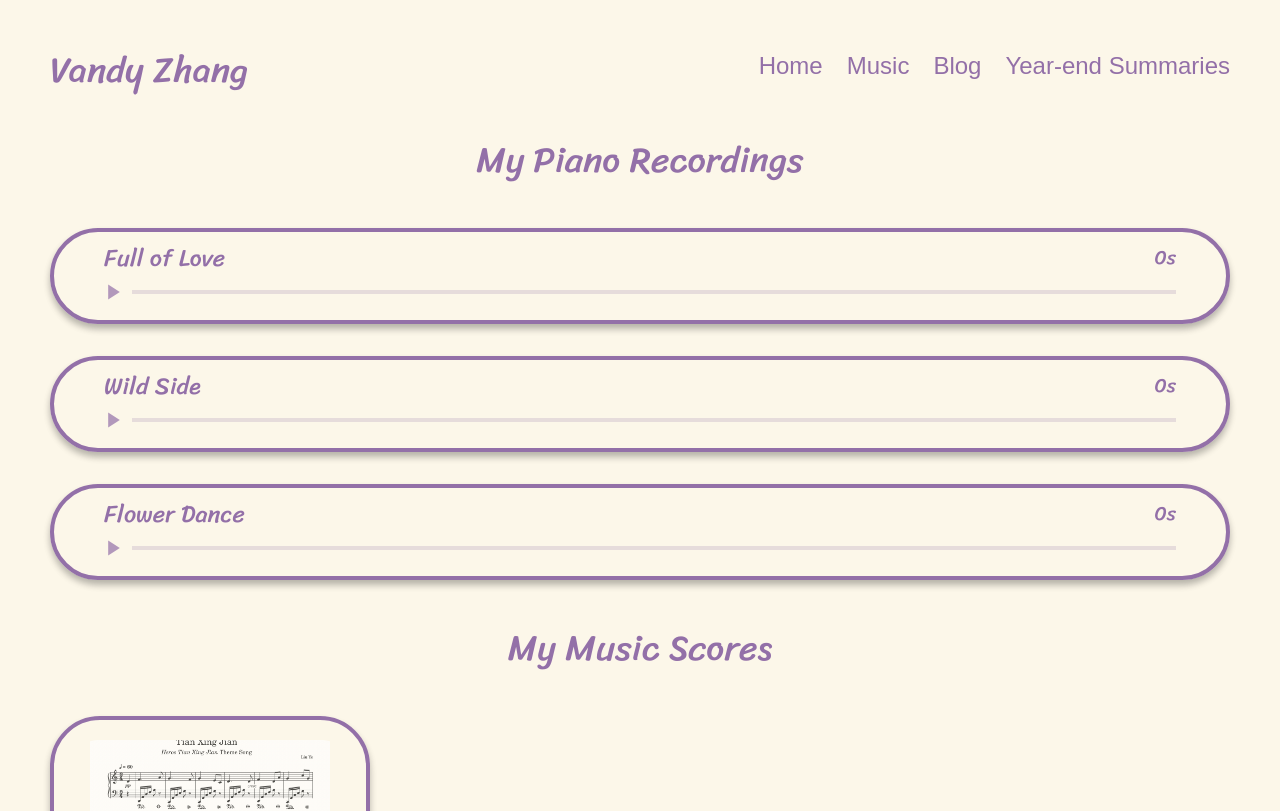
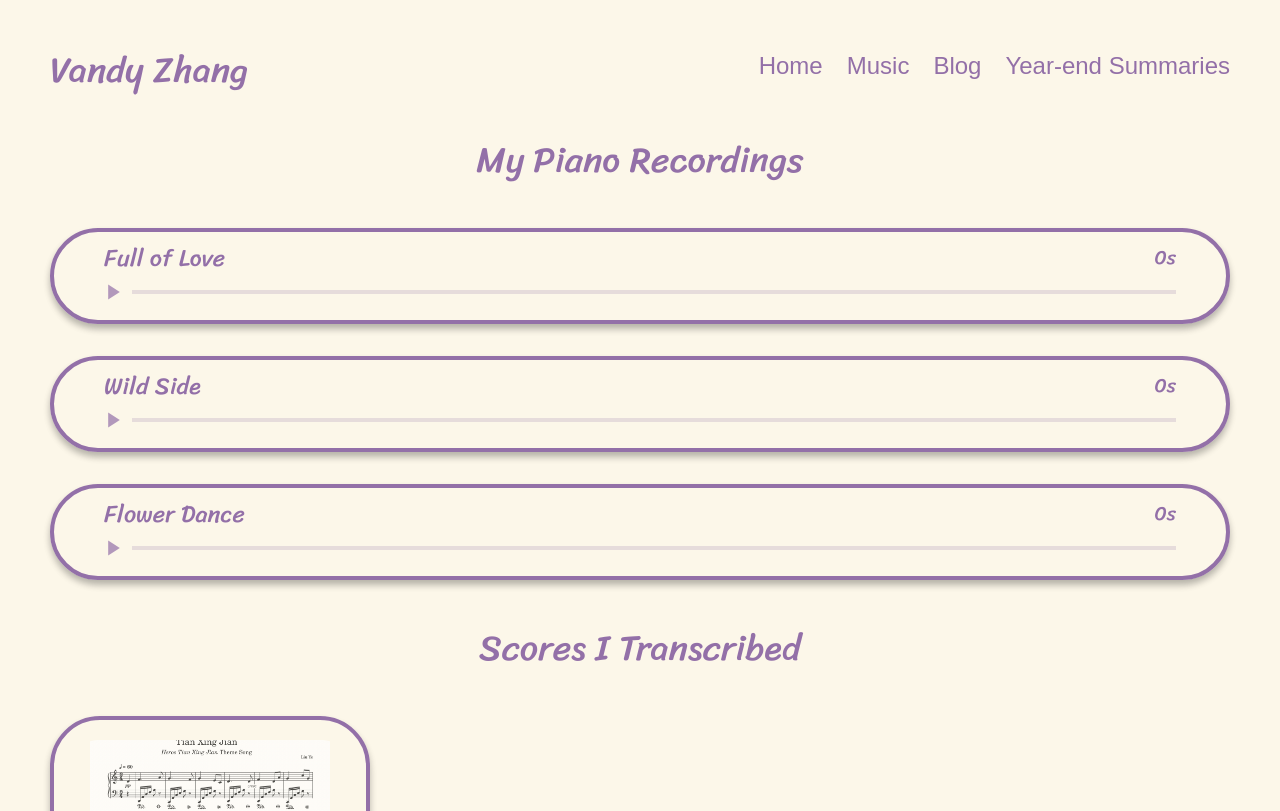
Before and after one commit to vandy-zhang/vandy-website-new, a Next.js app: page /music in a window 1280 px wide. Shown: the top 811 px of the page. Built offline with nearby package versions, Linux system fonts and the light colour scheme; a web font is replaced by a local one.

Commit message:
chore(Title): 💬 Use a better name for scores

```diff
--- a/src/app/music/page.tsx
+++ b/src/app/music/page.tsx
@@ -32,7 +32,7 @@ export default function Music() {
           className="font-sriracha text-4xl text-center"
           style={{ color: "var(--color-header)", opacity: 0.7 }}
         >
-          My Music Scores
+          Scores I Transcribed
         </div>
         <div className="flex flex-wrap gap-8">
           <ScoreCard
```
